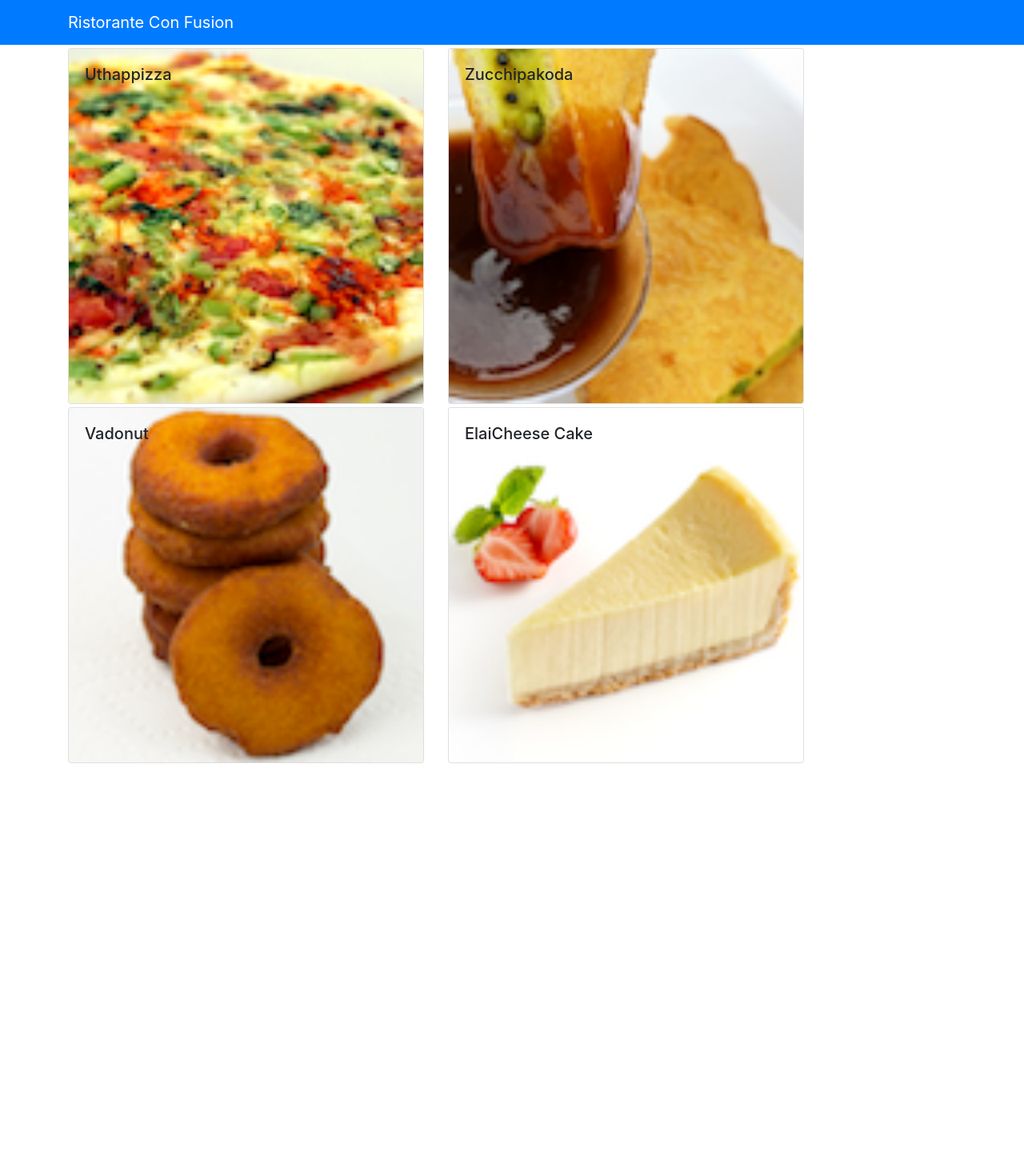
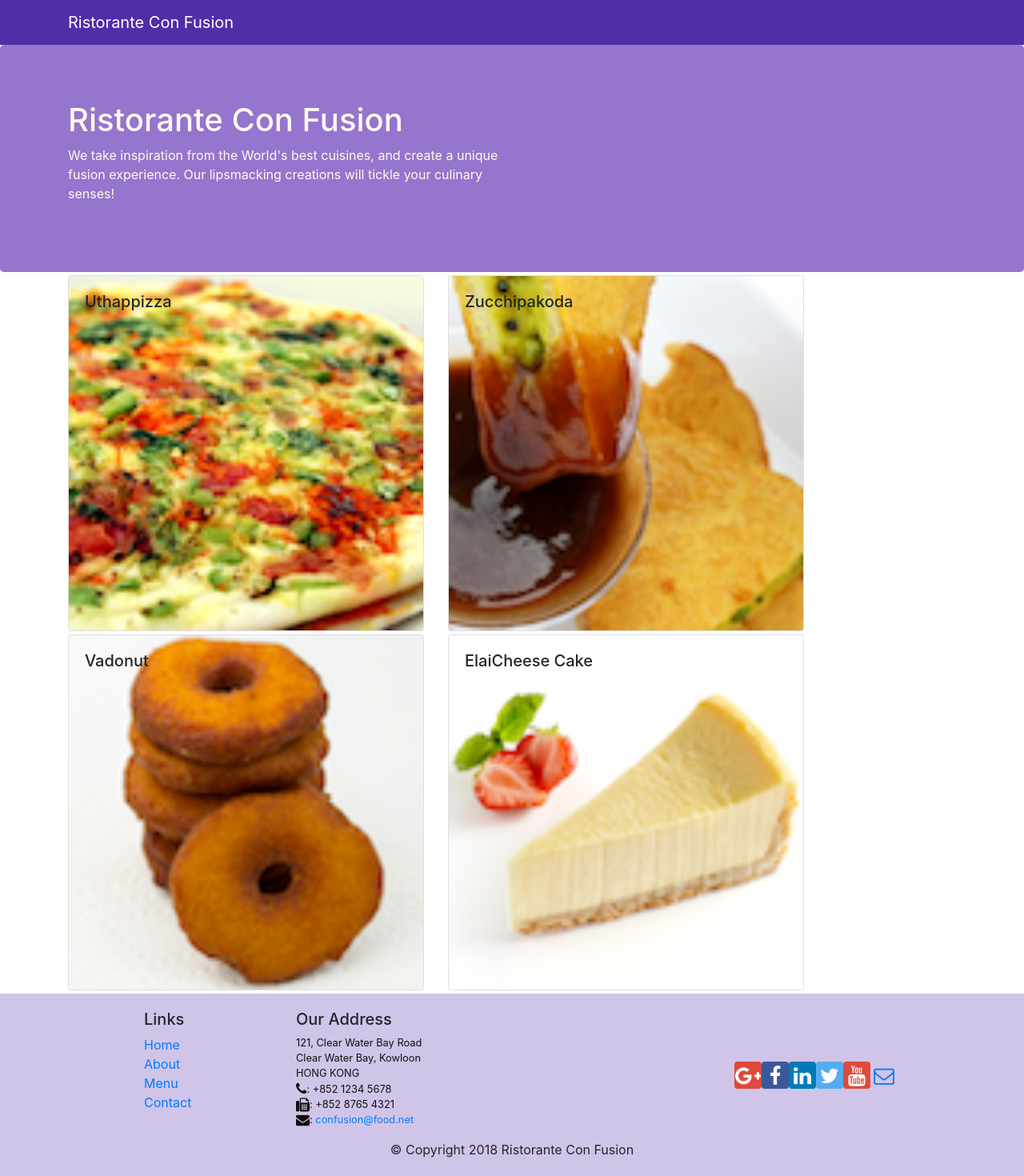
Before and after one commit to byfsdhr/Front-End-Web-Development-with-React, a React (Create React App) app: page /contactus in a window 1280 px wide. Shown: the top 1470 px of the page at 80% size. Before the commit the page ends 954 px from the top, so only its background shows below. Built offline with nearby package versions, Linux system fonts and the light colour scheme.

Commit message:
footer & header

```diff
--- a/package.json
+++ b/package.json
@@ -7,6 +7,8 @@
     "@testing-library/react": "^11.1.0",
     "@testing-library/user-event": "^12.1.10",
     "bootstrap": "4.0.0",
+    "bootstrap-social": "5.1.1",
+    "font-awesome": "4.7.0",
     "react": "^17.0.1",
     "react-dom": "^17.0.1",
     "react-popper": "0.9.2",
--- a/src/App.css
+++ b/src/App.css
@@ -1,38 +1,34 @@
-.App {
-  text-align: center;
+.row-header{
+  margin:0px auto;
+  padding:0px auto;
 }
 
-.App-logo {
-  height: 40vmin;
-  pointer-events: none;
+.row-content {
+  margin:0px auto;
+  padding: 50px 0px 50px 0px;
+  border-bottom: 1px ridge;
+  min-height:400px;
 }
 
-@media (prefers-reduced-motion: no-preference) {
-  .App-logo {
-    animation: App-logo-spin infinite 20s linear;
-  }
+.footer{
+  background-color: #D1C4E9;
+  margin:0px auto;
+  padding: 20px 0px 20px 0px;
 }
 
-.App-header {
-  background-color: #282c34;
-  min-height: 100vh;
-  display: flex;
-  flex-direction: column;
-  align-items: center;
-  justify-content: center;
-  font-size: calc(10px + 2vmin);
-  color: white;
+div.jumbotron {
+  padding:70px 30px 70px 30px;
+  margin:0px auto;
+  background: #9575CD ;
+  color:floralwhite;
 }
 
-.App-link {
-  color: #61dafb;
+address{
+  font-size:80%;
+  margin:0px;
+  color:#0f0f0f;
 }
 
-@keyframes App-logo-spin {
-  from {
-    transform: rotate(0deg);
-  }
-  to {
-    transform: rotate(360deg);
-  }
+.navbar-dark {
+  background-color: #512DA8;
 }
--- /dev/null
+++ b/src/components/FooterComponent.js
@@ -0,0 +1,51 @@
+import React from 'react';
+
+function Footer(props) {
+    return (
+        <div className="footer mt-1">
+            <div className="container">
+                <div className="row justify-content-center">
+                    <div className="col-4 offset-1 col-sm-2">
+                        <h5>Links</h5>
+                        <ul className="list-unstyled">
+                            <li><a href="#">Home</a></li>
+                            <li><a href="#">About</a></li>
+                            <li><a href="#">Menu</a></li>
+                            <li><a href="contactus.html">Contact</a></li>
+                        </ul>
+                    </div>
+                    <div className="col-7 col-sm-5">
+                        <h5>Our Address</h5>
+                        <address>
+                            121, Clear Water Bay Road<br />
+		              Clear Water Bay, Kowloon<br />
+		              HONG KONG<br />
+                            <i className="fa fa-phone fa-lg"></i>: +852 1234 5678<br />
+                            <i className="fa fa-fax fa-lg"></i>: +852 8765 4321<br />
+                            <i className="fa fa-envelope fa-lg"></i>: <a href="mailto:confusion@food.net">
+                                confusion@food.net</a>
+                        </address>
+                    </div>
+                    <div className="col-12 col-sm-4 align-self-center">
+                        <div className="text-center">
+                            <a className="btn btn-social-icon btn-google" href="http://google.com/+"><i className="fa fa-google-plus"></i></a>
+                            <a className="btn btn-social-icon btn-facebook" href="http://www.facebook.com/profile.php?id="><i className="fa fa-facebook"></i></a>
+                            <a className="btn btn-social-icon btn-linkedin" href="http://www.linkedin.com/in/"><i className="fa fa-linkedin"></i></a>
+                            <a className="btn btn-social-icon btn-twitter" href="http://twitter.com/"><i className="fa fa-twitter"></i></a>
+                            <a className="btn btn-social-icon btn-google" href="http://youtube.com/"><i className="fa fa-youtube"></i></a>
+                            <a className="btn btn-social-icon" href="mailto:"><i className="fa fa-envelope-o"></i></a>
+                        </div>
+                    </div>
+                </div>
+                <div className="row justify-content-center">
+                    <div className="col-auto">
+                        <p>© Copyright 2018 Ristorante Con Fusion</p>
+                    </div>
+                </div>
+            </div>
+        </div>
+    )
+}
+
+
+export default Footer;
--- /dev/null
+++ b/src/components/HeaderComponent.js
@@ -0,0 +1,29 @@
+import React, { Component } from 'react';
+import { Navbar, NavbarBrand, Jumbotron } from 'reactstrap';
+
+
+class Header extends Component {
+    render() {
+        return (
+            <React.Fragment>
+                <Navbar dark>
+                    <div className="container">
+                        <NavbarBrand href="/">Ristorante Con Fusion</NavbarBrand>
+                    </div>
+                </Navbar>
+                <Jumbotron>
+                    <div className="container">
+                        <div className="row row-header">
+                            <div className="col-12 col-sm-6">
+                                <h1>Ristorante Con Fusion</h1>
+                                <p>We take inspiration from the World's best cuisines, and create a unique fusion experience. Our lipsmacking creations will tickle your culinary senses!</p>
+                            </div>
+                        </div>
+                    </div>
+                </Jumbotron>
+            </React.Fragment>
+        );
+    }
+}
+
+export default Header;
--- a/src/components/MainComponent.js
+++ b/src/components/MainComponent.js
@@ -1,8 +1,9 @@
 import React, { Component } from 'react';
-import { Navbar, NavbarBrand } from 'reactstrap';
 import Menu from './MenuComponent';
 import { DISHES } from '../shared/dishes';
 import DishDetail from './DishdetailComponent';
+import Header from './HeaderComponent';
+import Footer from './FooterComponent';
 
 
 class Main extends Component {
@@ -23,15 +24,13 @@
     render() {
         return (
             <div>
-                <Navbar dark color="primary">
-                    <div className="container">
-                        <NavbarBrand href="/">Ristorante Con Fusion</NavbarBrand>
-                    </div>
-                </Navbar>
-                <Menu dishes={this.state.dishes}
+                <Header />
+                <Menu
+                    dishes={this.state.dishes}
                     onClick={(dishId) => this.onDishSelect(dishId)} />
                 <DishDetail
-                    dish={this.state.dishes.filter((dish) => dish.id=== this.state.selectedDish )[0]} />
+                    dish={this.state.dishes.filter((dish) => dish.id === this.state.selectedDish)[0]} />
+                <Footer />
             </div>
         );
     }
--- a/src/index.js
+++ b/src/index.js
@@ -1,6 +1,8 @@
 import React from 'react';
 import ReactDOM from 'react-dom';
 import './index.css';
+import 'font-awesome/css/font-awesome.css';
+import 'bootstrap-social/bootstrap-social.css';
 import App from './App';
 import reportWebVitals from './reportWebVitals';
 import 'bootstrap/dist/css/bootstrap.min.css';
```
Also changed, not shown: 1 other file (tests, documents, lock files or other folders).
